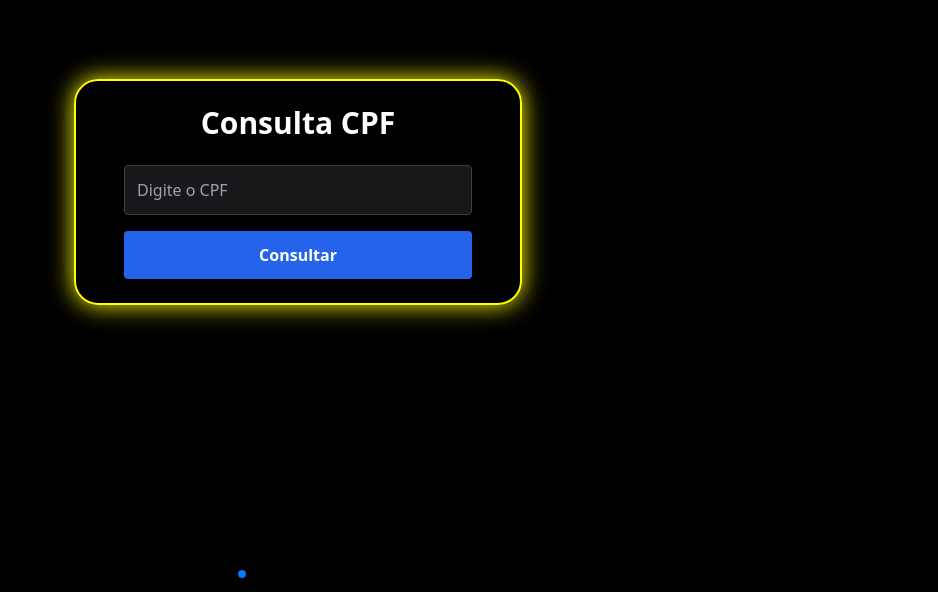
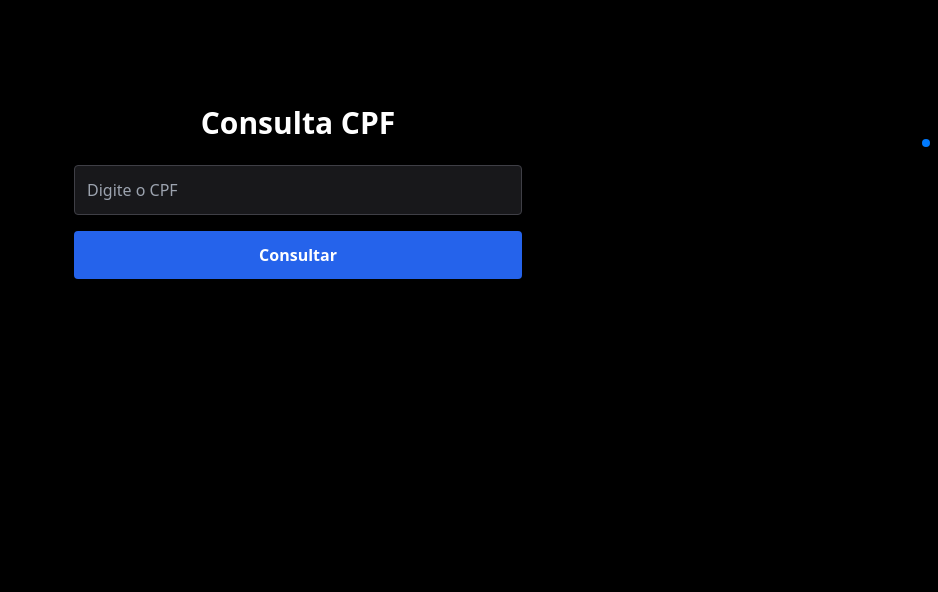
Before and after one commit to nk3unico1533/storypainelv1, a Next.js app: page / in a window 1280 px wide. Shown: the part 208-800 px from the top of the page, without its empty margins (342-1280 px from the left). Built offline with nearby package versions, Linux system fonts and the light colour scheme; sample sign-in values are in the browser's storage.

Commit message:
Atualizar o page.js

```diff
--- a/app/page.js
+++ b/app/page.js
@@ -1,10 +1,14 @@
 "use client";
+
+import { useEffect } from "react";
+import { useRouter } from "next/navigation";
 
 import { Swiper, SwiperSlide } from "swiper/react";
 import "swiper/css";
 import "swiper/css/pagination";
 import { Pagination } from "swiper/modules";
 
+// import dos cards
 import CpfConsulta from "@/components/stories/CpfConsulta";
 import CnpjConsulta from "@/components/stories/CnpjConsulta";
 import RgConsulta from "@/components/stories/RgConsulta";
@@ -15,46 +19,29 @@ import EmailConsulta from "@/components/stories/EmailConsulta";
 import CepConsulta from "@/components/stories/CepConsulta";
 
 export default function Home() {
-  const slides = [
-    { component: <CpfConsulta />, color: "yellow" },
-    { component: <CnpjConsulta />, color: "green" },
-    { component: <RgConsulta />, color: "blue" },
-    { component: <TelefoneConsulta />, color: "purple" },
-    { component: <PlacaConsulta />, color: "orange" },
-    { component: <NomeConsulta />, color: "cyan" },
-    { component: <EmailConsulta />, color: "pink" },
-    { component: <CepConsulta />, color: "red" },
-  ];
+  const router = useRouter();
+
+  useEffect(() => {
+    const token = localStorage.getItem("token");
+    if (!token) router.replace("/login");
+  }, [router]);
 
   return (
     <main className="w-full h-screen bg-black text-white overflow-hidden">
       <Swiper
-        direction="horizontal"
+        direction="vertical"
         pagination={{ clickable: true }}
         modules={[Pagination]}
         className="w-full h-full"
       >
-        {slides.map((slide, index) => (
-          <SwiperSlide key={index}>
-            <div
-              className={`w-full h-full flex items-center justify-center p-6`}
-              style={{
-                background: `rgba(0,0,0,0.4)`,
-              }}
-            >
-              <div
-                className="w-full max-w-md p-6 rounded-3xl backdrop-blur-lg"
-                style={{
-                  border: `2px solid ${slide.color}`,
-                  boxShadow: `0 0 25px ${slide.color}`,
-                  background: `rgba(0,0,0,0.3)`,
-                }}
-              >
-                {slide.component}
-              </div>
-            </div>
-          </SwiperSlide>
-        ))}
+        <SwiperSlide><CpfConsulta /></SwiperSlide>
+        <SwiperSlide><CnpjConsulta /></SwiperSlide>
+        <SwiperSlide><RgConsulta /></SwiperSlide>
+        <SwiperSlide><TelefoneConsulta /></SwiperSlide>
+        <SwiperSlide><PlacaConsulta /></SwiperSlide>
+        <SwiperSlide><NomeConsulta /></SwiperSlide>
+        <SwiperSlide><EmailConsulta /></SwiperSlide>
+        <SwiperSlide><CepConsulta /></SwiperSlide>
       </Swiper>
     </main>
   );
```
